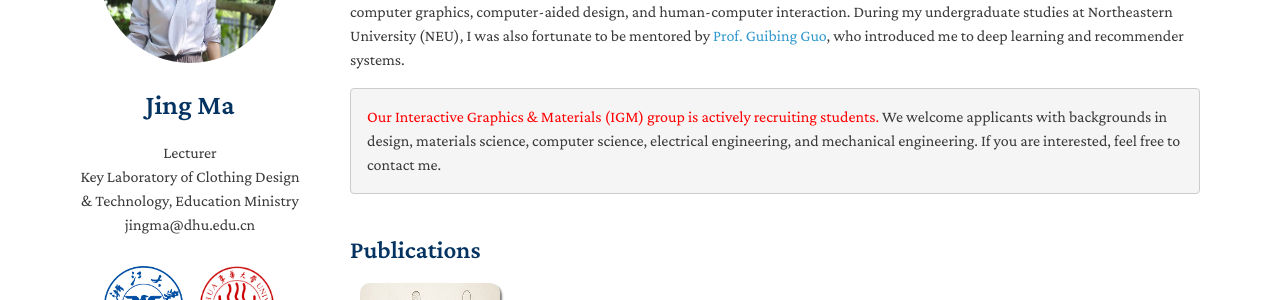
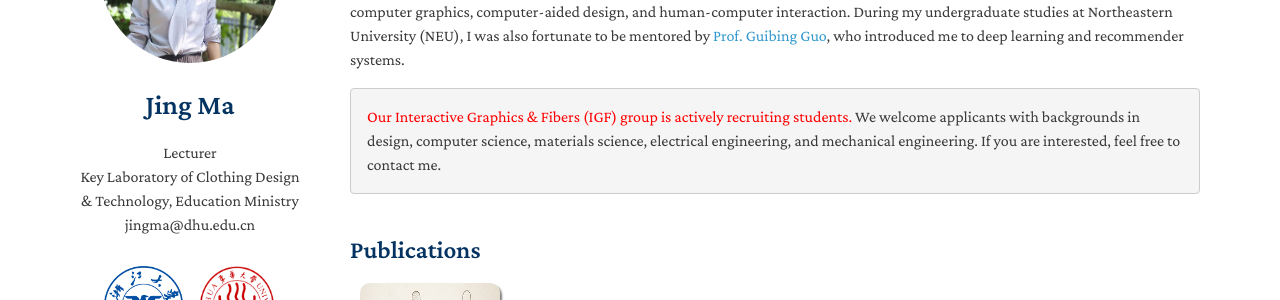
Before and after one commit to jingma-git/jingma-git.github.io, a Jekyll site: the page built from index.md, in a window 1280 px wide and 1207 px high. Shown: the part 201-501 px from the top of the window. Built offline with Jekyll 4.4.1, drawn with Linux system fonts in a browser that asks for light colours; nearby versions of some CDN libraries; a style sheet for code colours, icons or effects is not loaded.

Commit message:
change name

```diff
--- a/_config.yml
+++ b/_config.yml
@@ -13,7 +13,7 @@ zju: ./assets/img/zju2.png
 sysu: ./assets/img/DHU.png
 # google_analytics: UA-111540567-4
 description: Code the beauty of nature.
-favicon: ./assets/img/igm_logo.png
+favicon: ./assets/img/igf_logo.png
 favicon_dark: ./assets/img/igf_logo.png
 canonical: https://minimal-light.yyliu.net/
 remote_theme: yaoyao-liu/minimal-light
--- a/_layouts/homepage.html
+++ b/_layouts/homepage.html
@@ -120,8 +120,8 @@
 
             <div style="background-color: #f5f5f5;border: 1px solid #ccc;padding: 1rem; margin-top: 1rem; border-radius: 4px; max-width: 99%;" >
                 <p>
-                <span style="color: red;">Our Interactive Graphics & Materials (IGM) group is actively recruiting students.</span> We welcome applicants with backgrounds in design, materials science, computer science,
-                electrical engineering, and mechanical engineering. If you are interested, feel free to contact me.
+                <span style="color: red;">Our Interactive Graphics & Fibers (IGF) group is actively recruiting students.</span> We welcome applicants with backgrounds in design, computer science,
+                materials science, electrical engineering, and mechanical engineering. If you are interested, feel free to contact me.
                 </p>
             </div>
         </section>
```
Also changed, not shown: assets/img/igf_logo - 副本.png (added), assets/img/igf_logo.jpg (added).
